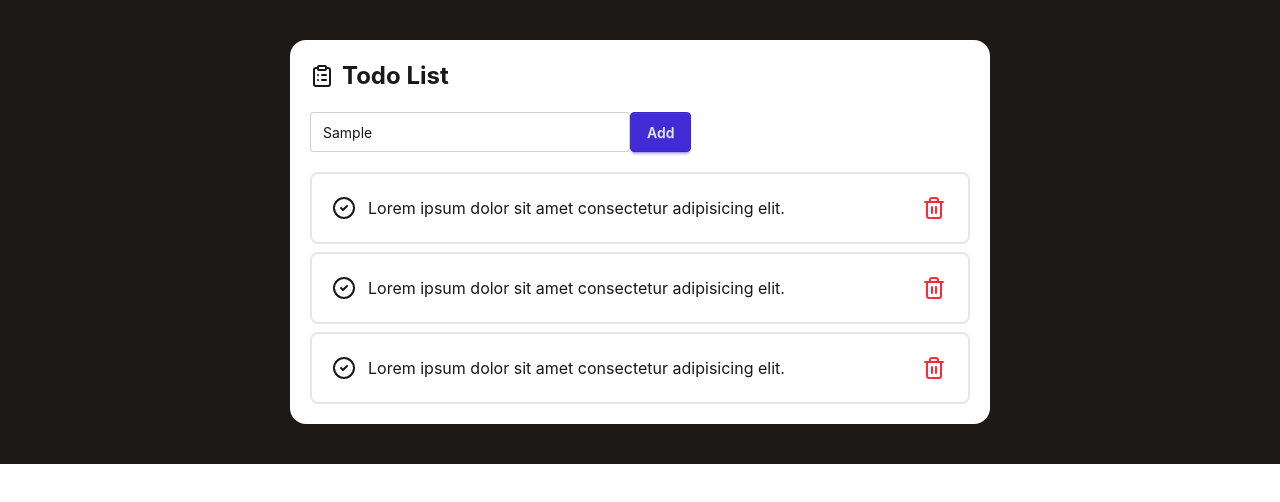
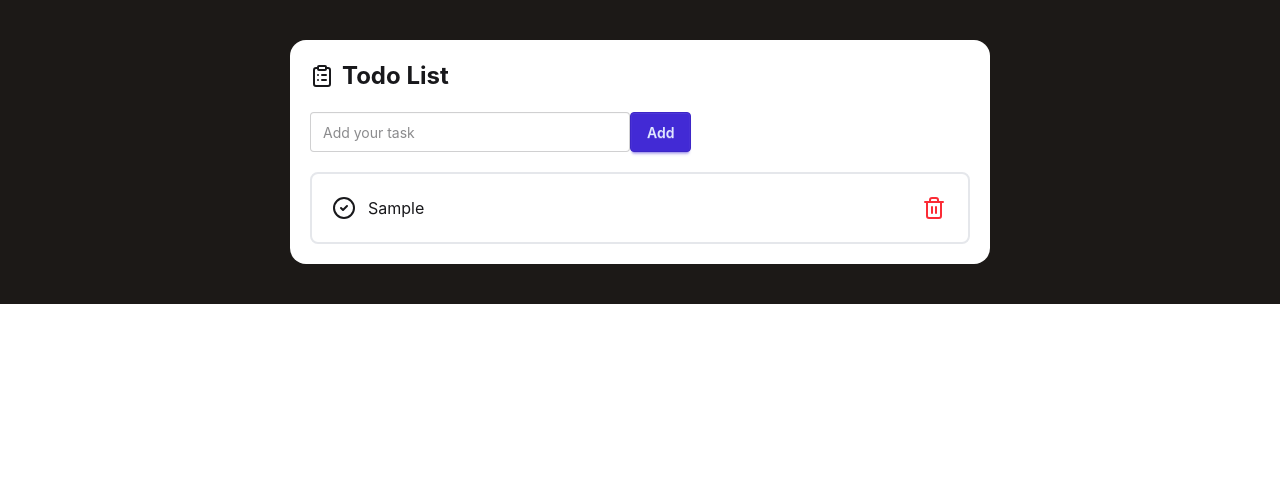
Before and after one commit to nayon-kumar/todo-list-app, a React (Vite) app: page / in a window 1280 px wide. Both pictures are taken after typing "Sample" into the empty fields and a click on the button "Add". Shown: the top 502 px of the page. Built offline with nearby package versions, Linux system fonts and the light colour scheme.

Commit message:
Add and delete function added

```diff
--- /dev/null
+++ b/src/components/Item/Item.jsx
@@ -0,0 +1,24 @@
+import React from "react";
+import { Trash2 } from "lucide-react";
+import { CircleCheck } from "lucide-react";
+
+const Item = ({ id, text, isComplete, deleteTodo }) => {
+  return (
+    <div className="flex items-center gap-3 justify-between border-2 rounded-lg p-5 border-gray-200">
+      <div className="flex items-center gap-3">
+        <div>
+          <CircleCheck />
+        </div>
+        <p>{text}</p>
+      </div>
+      <div
+        className="cursor-pointer text-red-500 p-0.5 rounded-full"
+        onClick={() => deleteTodo(id)}
+      >
+        <Trash2 />
+      </div>
+    </div>
+  );
+};
+
+export default Item;
--- a/src/components/TodoContainer/TodoContainer.jsx
+++ b/src/components/TodoContainer/TodoContainer.jsx
@@ -1,18 +1,54 @@
-import React from "react";
+import React, { useRef } from "react";
 import Todos from "../Todos/Todos";
 import { ClipboardList } from "lucide-react";
+import { useState } from "react";
 
 const TodoContainer = () => {
+  const [todoList, setTodoList] = useState([]);
+
+  const inputRef = useRef();
+  const add = () => {
+    const inputText = inputRef.current.value.trim();
+    if (inputText === "") {
+      return;
+    }
+    const newTodo = {
+      id: Date.now(),
+      text: inputText,
+      isComplete: false,
+    };
+    setTodoList([...todoList, newTodo]);
+    inputRef.current.value = "";
+    console.log(todoList);
+  };
+
+  const deleteTodo = (id) => {
+    setTodoList((prev) => {
+      return prev.filter((item) => item.id !== id);
+    });
+  };
+
   return (
     <div className="bg-white max-w-[95%] md:max-w-175 mx-auto p-5 rounded-2xl">
       <div className="flex items-center gap-2 text-2xl font-bold">
         <ClipboardList /> <h1>Todo List</h1>
       </div>
       <div className="my-5 flex">
-        <input className="input" type="text" placeholder="Add your task" />
-        <button className="btn btn-primary">Add</button>
+        <input
+          ref={inputRef}
+          className="input"
+          type="text"
+          placeholder="Add your task"
+        />
+        <button onClick={add} className="btn btn-primary">
+          Add
+        </button>
       </div>
-      <Todos />
+      <Todos
+        todoList={todoList}
+        setTodoList={setTodoList}
+        deleteTodo={deleteTodo}
+      />
     </div>
   );
 };
--- a/src/components/Todos/Todos.jsx
+++ b/src/components/Todos/Todos.jsx
@@ -1,46 +1,17 @@
 import React from "react";
-import { Trash2 } from "lucide-react";
-import { CircleCheck } from "lucide-react";
+import Item from "../Item/Item";
 
-const Todos = () => {
+const Todos = ({ todoList, deleteTodo }) => {
   return (
     <div className="flex flex-col gap-2">
-      {/* List */}
-      <div className="flex items-center gap-3 justify-between border-2 rounded-lg p-5 border-gray-200">
-        <div className="flex items-center gap-3">
-          <div>
-            <CircleCheck />
-          </div>
-          <p>Lorem ipsum dolor sit amet consectetur adipisicing elit.</p>
-        </div>
-        <div className="cursor-pointer text-red-500 p-0.5 rounded-full">
-          <Trash2 />
-        </div>
-      </div>
-      {/* List */}
-      <div className="flex items-center gap-3 justify-between border-2 rounded-lg p-5 border-gray-200">
-        <div className="flex items-center gap-3">
-          <div>
-            <CircleCheck />
-          </div>
-          <p>Lorem ipsum dolor sit amet consectetur adipisicing elit.</p>
-        </div>
-        <div className="cursor-pointer text-red-500 p-0.5 rounded-full">
-          <Trash2 />
-        </div>
-      </div>
-      {/* List */}
-      <div className="flex items-center gap-3 justify-between border-2 rounded-lg p-5 border-gray-200">
-        <div className="flex items-center gap-3">
-          <div>
-            <CircleCheck />
-          </div>
-          <p>Lorem ipsum dolor sit amet consectetur adipisicing elit.</p>
-        </div>
-        <div className="cursor-pointer text-red-500 p-0.5 rounded-full">
-          <Trash2 />
-        </div>
-      </div>
+      {todoList.map((item) => (
+        <Item
+          id={item.id}
+          text={item.text}
+          isComplete={item.isComplete}
+          deleteTodo={deleteTodo}
+        />
+      ))}
     </div>
   );
 };
```
